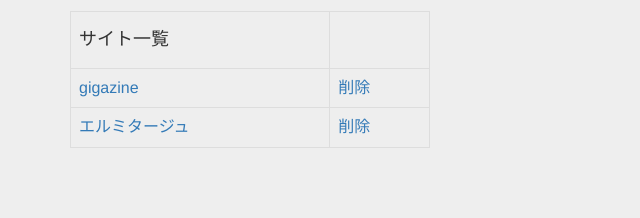
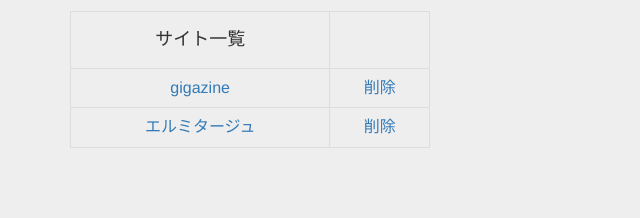
Before and after one commit to meer07/django_rss_reader, a Django app: template rss_reader/rssreader/user_page/templates/user_page.html in a window 1280 px wide. Shown: the part 196-414 px from the top of the page, without its empty margins (0-640 px from the left). Run offline with Django 3.2, Linux system fonts and the light colour scheme; the template is opened without the code that fills it: values that come from a table or form of the project are taken from there, others are empty; data comes from the database, SQL or seed files in the repository; both versions use the stored data as it was after the commit; some libraries are stand-ins or nearby versions.

Commit message:
fixed javascript feed remake

```diff
--- a/rss_reader/rssreader/user_page/templates/user_page.html
+++ b/rss_reader/rssreader/user_page/templates/user_page.html
@@ -31,9 +31,9 @@
           <button onclick="document.feed_url.submit(); add_site_list();">追加</button>
         </div>
       </form>
-      <table id="site-list" class="table table-bordered">
+      <table id="site-list" class="table table-bordered text-center">
         <tr>
-          <th><h4>サイト一覧</h4></th>
+          <th class="text-center"><h4>サイト一覧</h4></th>
         </tr>
         {% for site_item in site_items %}
           <tr>
@@ -80,8 +80,11 @@ function make_feed_tag(url){
 
 function add_feed_list(feed){
     var table = document.getElementById('rss_feed');
-    for(var i = 1; i < table.rows.length; i++){
-        table.deleteRow(i);
+    var rows = parseInt(table.rows.length);
+
+    for(var i = rows; i > 1; i--){
+        table.deleteRow(-1);
+        console.log("deleterow");
     }
 
     for (var i = 0; i < feed.length; i++) {
@@ -91,10 +94,9 @@ function add_feed_list(feed){
       url_link.href = feed[i][2];
 
       var elements = [title, discripstion, url_link];
-      console.log(elements);
       var row = table.insertRow(-1);
       crate_paragraph(row, elements);
-    };
+    }
 }
 
 function element_factory(tag, text){
@@ -113,7 +115,6 @@ function crate_paragraph(row,elements){
      }
 }
 
-
 function select_feed(url){
   $.ajax({
     type:'POST',
@@ -131,10 +132,8 @@ function select_feed(url){
 }
 
 function delete_feed_link(site_name){
-
-    var button = document.createElement("a");
+    var button = element_factory("a", "削除");
     button.onclick = 'delete_url("'+ site_name +'"); delete_row(this);';
-
     return button;
 }
 
```
Also changed, not shown: rss_reader/rssreader/db.sqlite3.
